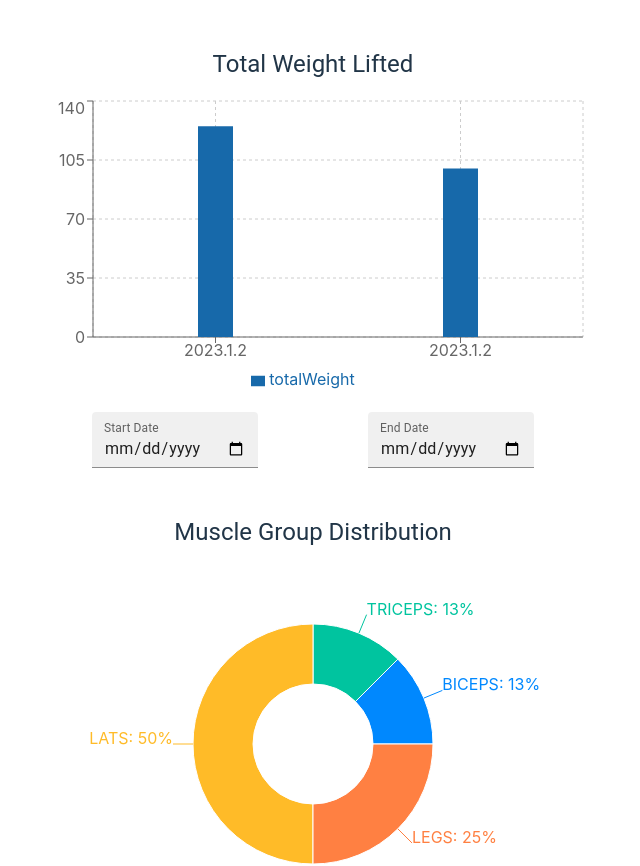
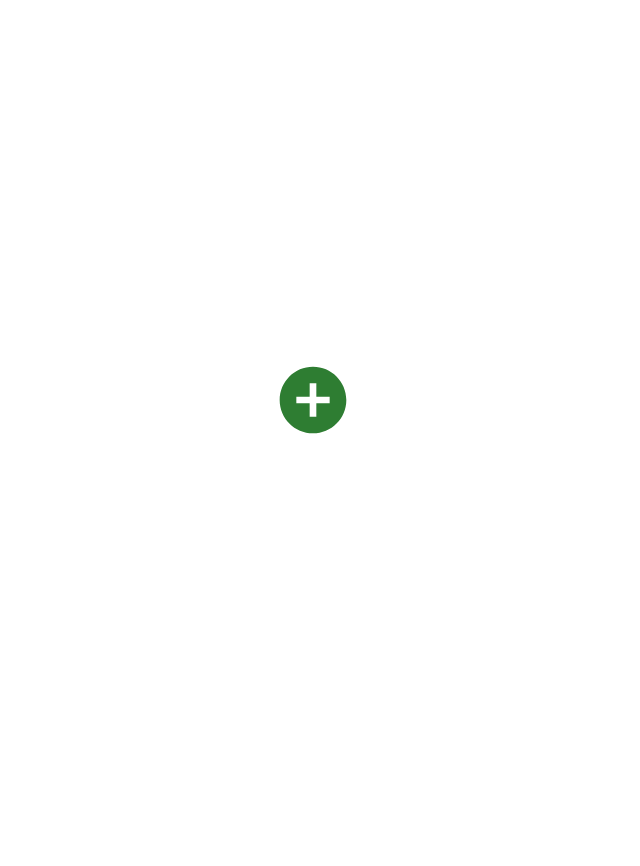
Before and after one commit to lejlamuratovic/Fitness-Tracker, a React (Vite) app in the folder fitness-tracker-frontend/: page / in a window 1280 px wide. Shown: the top 866 px of the page, without its empty margins (327-967 px from the left). After the commit the page ends 800 px from the top, so only its background shows below. Built offline with nearby package versions, Linux system fonts and the light colour scheme.

Commit message:
add button component added

```diff
--- a/fitness-tracker-frontend/src/App.tsx
+++ b/fitness-tracker-frontend/src/App.tsx
@@ -1,4 +1,5 @@
 import './App.css'
+import AddButton from './components/AddButton'
 import ExerciseList from './components/ExerciseList'
 import LoginForm from './components/LoginForm'
 import MuscleGroupChart from './components/MuscleGroupChart'
@@ -11,16 +12,23 @@ import WorkoutWeightGraph from './components/WorkoutWeightGraph'
 import { routineList, user, workoutLogsList } from './constants'
 
 function App() {
+
+  // dummy click handler for testing buttons
+  const handleButtonClick = () => {
+    console.log('Button clicked!');
+  };
+
   return (
     <>
-      <WorkoutWeightGraph />
+      {/* <WorkoutWeightGraph /> */}
       {/* <ExerciseList /> */}
       {/* <UserInfo user={user}/> */}
       {/* <WorkoutList workoutLogsList={workoutLogsList} /> */}
       {/* <RoutineList /> */}
       {/* <LoginForm /> */}
       {/* <RegisterForm /> */}
-      <MuscleGroupChart />
+      {/* <MuscleGroupChart /> */}
+      <AddButton handleClick={handleButtonClick} sx={{fontSize: "80px"}}/>
     </>
   )
 }
--- /dev/null
+++ b/fitness-tracker-frontend/src/components/AddButton/AddButton.tsx
@@ -0,0 +1,22 @@
+import { IconButton, SxProps } from "@mui/material";
+import { MouseEvent } from "react";
+import AddCircleIcon from '@mui/icons-material/AddCircle';
+
+type Props = {}
+
+type AddButtonProps = {
+    color?: "inherit" | "primary" | "secondary" | "action" | "error" | "disabled" | "success";
+    size?: "small" | "medium" | "large";
+    handleClick: (event: MouseEvent<HTMLButtonElement>) => void;
+    sx?: SxProps;
+};
+
+const AddButton = ({ color = "success", size, handleClick, sx}: AddButtonProps) => {
+  return (
+    <IconButton aria-label="add" size={ size } onClick={ handleClick }>
+        <AddCircleIcon color={ color } sx={{ ...sx }}/>
+    </IconButton>
+  )
+}
+
+export default AddButton
--- /dev/null
+++ b/fitness-tracker-frontend/src/components/AddButton/index.ts
@@ -0,0 +1 @@
+export { default } from './AddButton'
```
